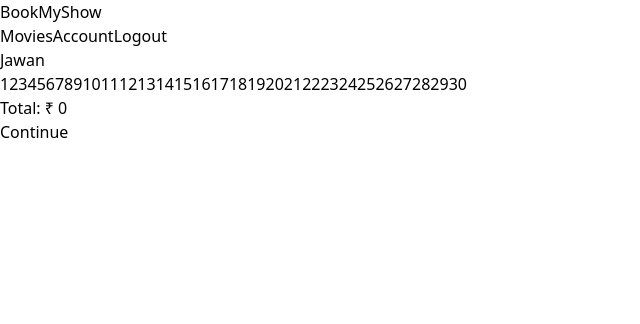
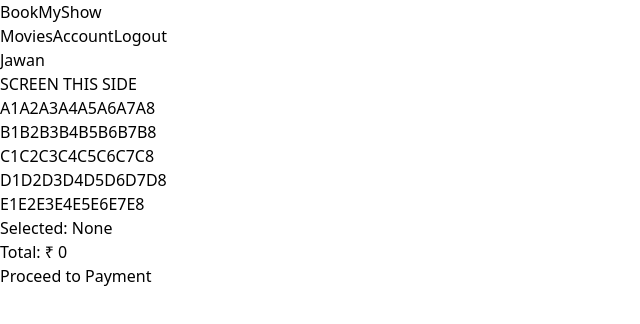
Before and after one commit to abhaykumar15/bookmyshow-frontend-clone, a React (Vite) app: page /booking/1 in a window 1280 px wide. Shown: the top 324 px of the page, without its empty margins (0-640 px from the left). Built offline with nearby package versions, Linux system fonts and the light colour scheme; sample sign-in values are in the browser's storage.

Commit message:
modification v1

```diff
--- a/src/App.jsx
+++ b/src/App.jsx
@@ -6,6 +6,8 @@
 import Booking from "./pages/Booking"
 import Payment from "./pages/Payment"
 import Account from "./pages/Account"
+import ProtectedRoute from "./components/ProtectedRoute"
+
 
 function App() {
   return (
@@ -15,9 +17,15 @@
         <Route path="/" element={<Landing />} />
         <Route path="/login" element={<Login />} />
         <Route path="/movies" element={<Movies />} />
-        <Route path="/booking/:id" element={<Booking />} />
-        <Route path="/payment" element={<Payment />} />
-        <Route path="/account" element={<Account />} />
+        <Route path="/booking/:id" element={<ProtectedRoute>
+      <Booking />
+    </ProtectedRoute>} />
+        <Route path="/payment" element={ <ProtectedRoute>
+      <Payment />
+    </ProtectedRoute>} />
+        <Route path="/account" element={ <ProtectedRoute>
+      <Account />
+    </ProtectedRoute>} />
       </Routes>
     </div>
   )
--- /dev/null
+++ b/src/components/ProtectedRoute.jsx
@@ -0,0 +1,13 @@
+import { Navigate } from "react-router-dom"
+
+const ProtectedRoute = ({ children }) => {
+  const user = localStorage.getItem("user")
+
+  if (!user) {
+    return <Navigate to="/login" replace />
+  }
+
+  return children
+}
+
+export default ProtectedRoute
--- a/src/components/SeatSelector.jsx
+++ b/src/components/SeatSelector.jsx
@@ -1,6 +1,9 @@
 import { useState } from "react"
 
 const SeatSelector = ({ price, onSelect }) => {
+  const rows = ["A", "B", "C", "D", "E"]
+  const seatsPerRow = 8
+
   const [selectedSeats, setSelectedSeats] = useState([])
 
   const toggleSeat = (seat) => {
@@ -11,33 +14,55 @@
     }
   }
 
-  const seats = Array.from({ length: 30 }, (_, i) => i + 1)
+  return (
+    <div className="mt-6">
+
+      {/* Screen Indicator */}
+      <div className="text-center mb-6">
+        <div className="bg-gray-300 h-2 w-1/2 mx-auto rounded"></div>
+        <p className="text-sm text-gray-500 mt-2">SCREEN THIS SIDE</p>
+      </div>
+
+      {/* Seats */}
+      <div className="space-y-3">
+        {rows.map(row => (
+          <div key={row} className="flex justify-center gap-3">
+            {[...Array(seatsPerRow)].map((_, i) => {
+              const seatNumber = `${row}${i + 1}`
+              const isSelected = selectedSeats.includes(seatNumber)
 
               return (
-    <div>
-      <div className="grid grid-cols-6 gap-3 mt-6">
-        {seats.map(seat => (
                 <button
-            key={seat}
-            onClick={() => toggleSeat(seat)}
-            className={`p-2 border rounded ${
-              selectedSeats.includes(seat)
+                  key={seatNumber}
+                  onClick={() => toggleSeat(seatNumber)}
+                  className={`w-10 h-10 text-sm rounded border transition
+                    ${isSelected
                       ? "bg-green-500 text-white"
-                : "bg-gray-200"
+                      : "bg-gray-200 hover:bg-gray-300"
                     }`}
                 >
-            {seat}
+                  {seatNumber}
                 </button>
+              )
+            })}
+          </div>
         ))}
       </div>
 
-      <div className="mt-6">
-        <p>Total: ₹ {selectedSeats.length * price}</p>
+      {/* Summary */}
+      <div className="mt-8 text-center">
+        <p className="mb-2">
+          Selected: {selectedSeats.join(", ") || "None"}
+        </p>
+        <p className="font-semibold">
+          Total: ₹ {selectedSeats.length * price}
+        </p>
+
         <button
           onClick={() => onSelect(selectedSeats)}
-          className="mt-2 bg-red-600 text-white px-4 py-2 rounded"
+          className="mt-4 bg-red-600 hover:bg-red-700 text-white px-6 py-2 rounded"
         >
-          Continue
+          Proceed to Payment
         </button>
       </div>
     </div>
--- a/src/data/movies.js
+++ b/src/data/movies.js
@@ -3,21 +3,143 @@
     id: 1,
     title: "Jawan",
     price: 250,
-    rating: "8.2",
-    image: "https://images.unsplash.com/photo-1524985069026-dd778a71c7b4"
+    rating: 8.2,
+     overview: "A high-octane action thriller featuring Shah Rukh Khan in a dual role.",
+    image: "https://image.tmdb.org/t/p/w500/8EIQAvJjXdbNDMmBtHtgGqbc09P.jpg"
   },
   {
     id: 2,
     title: "Pathaan",
-    price: 300,
-    rating: "7.9",
-    image: "https://images.unsplash.com/photo-1536440136628-849c177e76a1"
+    price: 280,
+    rating: 7.9,
+     overview: "The story of American scientist J. Robert Oppenheimer and the atomic bomb.",
+      overview: "A thief who steals corporate secrets through dream-sharing technology.",
+    image: "https://image.tmdb.org/t/p/w500/vqug0kmY3zT1exUZtFttcXCI4d.jpg"
   },
   {
     id: 3,
     title: "Animal",
+    price: 300,
+    rating: 8.4,
+    image: "https://image.tmdb.org/t/p/w500/2e853FDVSIso600RqAMunPxiZjq.jpg"
+  },
+  {
+    id: 4,
+    title: "Oppenheimer",
+    price: 350,
+    rating: 8.9,
+    image: "https://image.tmdb.org/t/p/w500/8GxvJLEl7r4JOVM3hLJtqN4c6kF.jpg"
+  },
+  {
+    id: 5,
+    title: "Barbie",
+    price: 270,
+    rating: 7.5,
+    image: "https://image.tmdb.org/t/p/w500/iuFNMS8U5cb6xfzi51Dbkovj7vM.jpg"
+  },
+  {
+    id: 6,
+    title: "The Batman",
+    price: 290,
+    rating: 8.1,
+    image: "https://image.tmdb.org/t/p/w500/74xTEgt7R36Fpooo50r9T25onhq.jpg"
+  },
+  {
+    id: 7,
+    title: "Avengers: Endgame",
+    price: 320,
+    rating: 8.4,
+    image: "https://image.tmdb.org/t/p/w500/or06FN3Dka5tukK1e9sl16pB3iy.jpg"
+  },
+  {
+    id: 8,
+    title: "Inception",
+    price: 260,
+    rating: 8.8,
+    image: "https://image.tmdb.org/t/p/w500/9gk7adHYeDvHkCSEqAvQNLV5Uge.jpg"
+  },
+  {
+    id: 9,
+    title: "Interstellar",
+    price: 300,
+    rating: 8.7,
+    image: "https://image.tmdb.org/t/p/w500/rAiYTfKGqDCRIIqo664sY9XZIvQ.jpg"
+  },
+  {
+    id: 10,
+    title: "Joker",
+    price: 250,
+    rating: 8.3,
+    image: "https://image.tmdb.org/t/p/w500/udDclJoHjfjb8Ekgsd4FDteOkCU.jpg"
+  },
+  {
+    id: 11,
+    title: "RRR",
     price: 280,
-    rating: "8.5",
-    image: "https://images.unsplash.com/photo-1489599849927-2ee91cede3ba"
+    rating: 8.0,
+    image: "https://image.tmdb.org/t/p/w500/ljHwq8AjK3M1Gagk0GqU7fSDO6K.jpg"
+  },
+  {
+    id: 12,
+    title: "KGF Chapter 2",
+    price: 290,
+    rating: 7.8,
+    image: "https://image.tmdb.org/t/p/w500/ltj3wC2kPd7vtdJ6fZpQeJbH9Dh.jpg"
+  },
+  {
+    id: 13,
+    title: "Dune",
+    price: 300,
+    rating: 8.2,
+    image: "https://image.tmdb.org/t/p/w500/d5NXSklXo0qyIYkgV94XAgMIckC.jpg"
+  },
+  {
+    id: 14,
+    title: "Doctor Strange",
+    price: 260,
+    rating: 7.6,
+    image: "https://image.tmdb.org/t/p/w500/xf8PbyQcR5ucXErmZNzdKR0s8ya.jpg"
+  },
+  {
+    id: 15,
+    title: "Spider-Man: No Way Home",
+    price: 320,
+    rating: 8.4,
+    image: "https://image.tmdb.org/t/p/w500/1g0dhYtq4irTY1GPXvft6k4YLjm.jpg"
+  },
+  {
+    id: 16,
+    title: "The Dark Knight",
+    price: 280,
+    rating: 9.0,
+    image: "https://image.tmdb.org/t/p/w500/qJ2tW6WMUDux911r6m7haRef0WH.jpg"
+  },
+  {
+    id: 17,
+    title: "Gladiator",
+    price: 240,
+    rating: 8.5,
+    image: "https://image.tmdb.org/t/p/w500/ty8TGRuvJLPUmAR1H1nRIsgwvim.jpg"
+  },
+  {
+    id: 18,
+    title: "Titanic",
+    price: 220,
+    rating: 8.0,
+    image: "https://image.tmdb.org/t/p/w500/9xjZS2rlVxm8SFx8kPC3aIGCOYQ.jpg"
+  },
+  {
+    id: 19,
+    title: "The Matrix",
+    price: 250,
+    rating: 8.7,
+    image: "https://image.tmdb.org/t/p/w500/aOIuZAjPaRIE6CMzbazvcHuHXDc.jpg"
+  },
+  {
+    id: 20,
+    title: "Avatar",
+    price: 300,
+    rating: 7.9,
+    image: "https://image.tmdb.org/t/p/w500/jRXYjXNq0Cs2TcJjLkki24MLp7u.jpg"
   }
 ]
--- a/src/pages/Account.jsx
+++ b/src/pages/Account.jsx
@@ -1,6 +1,6 @@
 const Account = () => {
   const user = localStorage.getItem("user")
-  const history = JSON.parse(localStorage.getItem("history"))
+  const bookings = JSON.parse(localStorage.getItem("history")) || []
 
   return (
     <div className="p-8">
@@ -10,15 +10,24 @@
         <p><strong>Email:</strong> {user || "Not logged in"}</p>
       </div>
 
-      {history ? (
-        <div className="bg-white shadow-md p-6 rounded-lg">
-          <h3 className="font-bold mb-2">Last Booking</h3>
-          <p>Movie: {history.movie}</p>
-          <p>Seats: {history.seats.join(", ")}</p>
-          <p>Total: ₹{history.total}</p>
+      <h3 className="text-xl font-bold mb-4">Booking History</h3>
+
+      {bookings.length === 0 ? (
+        <p>No booking history found.</p>
+      ) : (
+        <div className="space-y-4">
+          {bookings.map((booking, index) => (
+            <div
+              key={index}
+              className="bg-white shadow-md p-4 rounded-lg"
+            >
+              <p><strong>Movie:</strong> {booking.movie}</p>
+              <p><strong>Seats:</strong> {booking.seats.join(", ")}</p>
+              <p><strong>Total:</strong> ₹{booking.total}</p>
+              <p><strong>Date:</strong> {booking.date}</p>
+            </div>
+          ))}
         </div>
-      ) : (
-        <p>No booking history found.</p>
       )}
     </div>
   )
--- a/src/pages/Booking.jsx
+++ b/src/pages/Booking.jsx
@@ -7,18 +7,33 @@
   const navigate = useNavigate()
   const movie = movies.find(m => m.id === parseInt(id))
 
+  if (!movie) {
+    return (
+      <div className="p-8">
+        <h2 className="text-2xl font-bold">Movie not found</h2>
+      </div>
+    )
+  }
+
   const handleSeats = (seats) => {
-    localStorage.setItem("booking", JSON.stringify({
+    if (seats.length === 0) {
+      alert("Please select at least one seat")
+      return
+    }
+
+    const bookingData = {
       movie: movie.title,
       seats,
       total: seats.length * movie.price
-    }))
+    }
+
+    localStorage.setItem("booking", JSON.stringify(bookingData))
     navigate("/payment")
   }
 
   return (
     <div className="p-8">
-      <h2 className="text-2xl font-bold">{movie.title}</h2>
+      <h2 className="text-3xl font-bold mb-4">{movie.title}</h2>
       <SeatSelector price={movie.price} onSelect={handleSeats} />
     </div>
   )
--- a/src/pages/Payment.jsx
+++ b/src/pages/Payment.jsx
@@ -4,24 +4,58 @@
   const navigate = useNavigate()
   const booking = JSON.parse(localStorage.getItem("booking"))
 
+  if (!booking || !booking.seats) {
+    return (
+      <div className="p-8">
+        <h2 className="text-2xl font-bold">
+          No booking found. Please select seats first.
+        </h2>
+      </div>
+    )
+  }
+
   const confirm = () => {
-    localStorage.setItem("history", JSON.stringify(booking))
+    const existingBookings =
+      JSON.parse(localStorage.getItem("history")) || []
+
+    const updatedBookings = [
+      ...existingBookings,
+      {
+        ...booking,
+        date: new Date().toLocaleString()
+      }
+    ]
+
+    localStorage.setItem("history", JSON.stringify(updatedBookings))
+
+    // Clear current booking
+    localStorage.removeItem("booking")
+
     navigate("/account")
   }
 
   return (
-    <div className="p-8">
-      <h2 className="text-2xl font-bold mb-4">Payment Summary</h2>
-      <p>Movie: {booking.movie}</p>
-      <p>Seats: {booking.seats.join(", ")}</p>
-      <p>Total: ₹{booking.total}</p>
+    <div className="p-8 flex justify-center">
+      <div className="bg-white shadow-lg p-6 rounded-lg w-full max-w-md">
+        <h2 className="text-2xl font-bold mb-6 text-center">
+          Payment Summary
+        </h2>
 
-      <button
-        onClick={confirm}
-        className="mt-4 bg-green-600 text-white px-6 py-2 rounded"
-      >
-        Confirm Payment
-      </button>
+        <p className="mb-2"><strong>Movie:</strong> {booking.movie}</p>
+        <p className="mb-2">
+          <strong>Seats:</strong> {booking.seats.join(", ")}
+        </p>
+        <p className="mb-4 text-lg font-semibold">
+          Total: ₹{booking.total}
+        </p>
+
+        <button
+          onClick={confirm}
+          className="w-full bg-green-600 hover:bg-green-700 text-white py-2 rounded"
+        >
+          Confirm Payment
+        </button>
+      </div>
     </div>
   )
 }
```
Also changed, not shown: src/pages/Landing.jsx (+91 -12 lines). Lines whose indentation alone changed are shown as unchanged.
